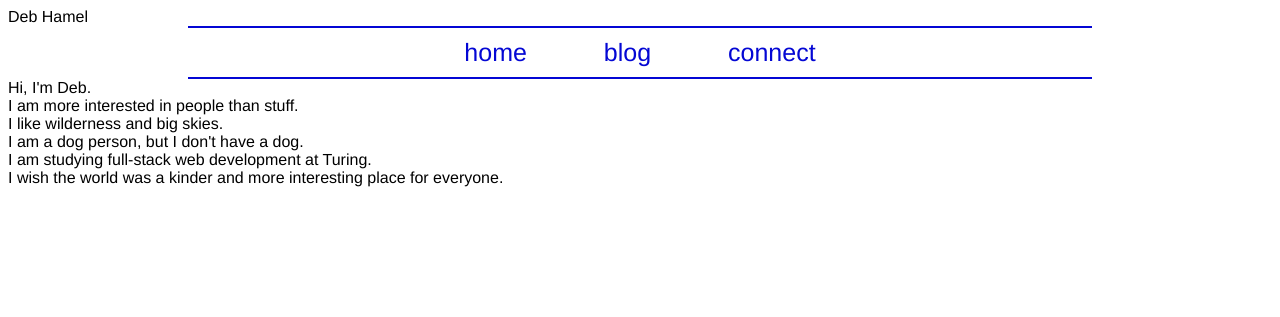
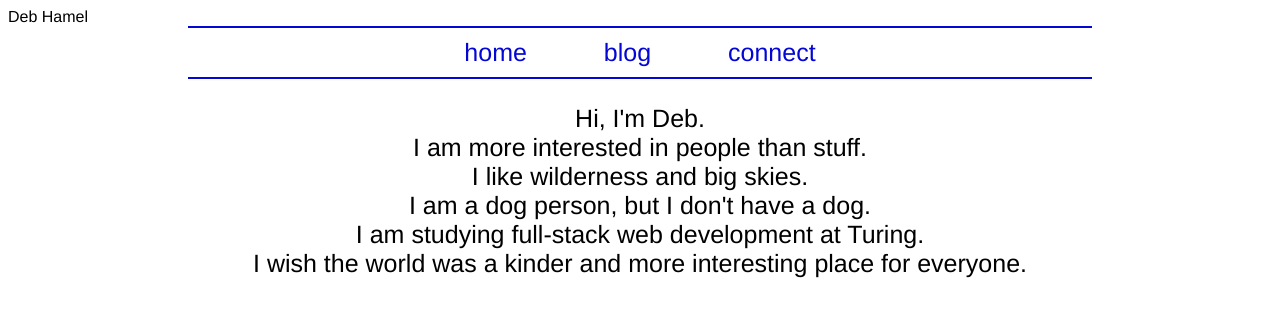
Before and after one commit to deborahleehamel/deborahleehamel.github.io, a Jekyll site: the page built from index.html, in a window 1280 px wide. Shown: the top 317 px of the page. Built offline with Jekyll 4.4.1, drawn with Linux system fonts in a browser that asks for light colours.

Commit message:
Fixed spacing on index page.

```diff
--- a/index.html
+++ b/index.html
@@ -2,7 +2,7 @@
 layout: default
 ---
 
-<div>
+<div class="intro">
   Hi, I'm Deb.<br />
   I am more interested in people than stuff.<br />
   I like wilderness and big skies.<br />
```
